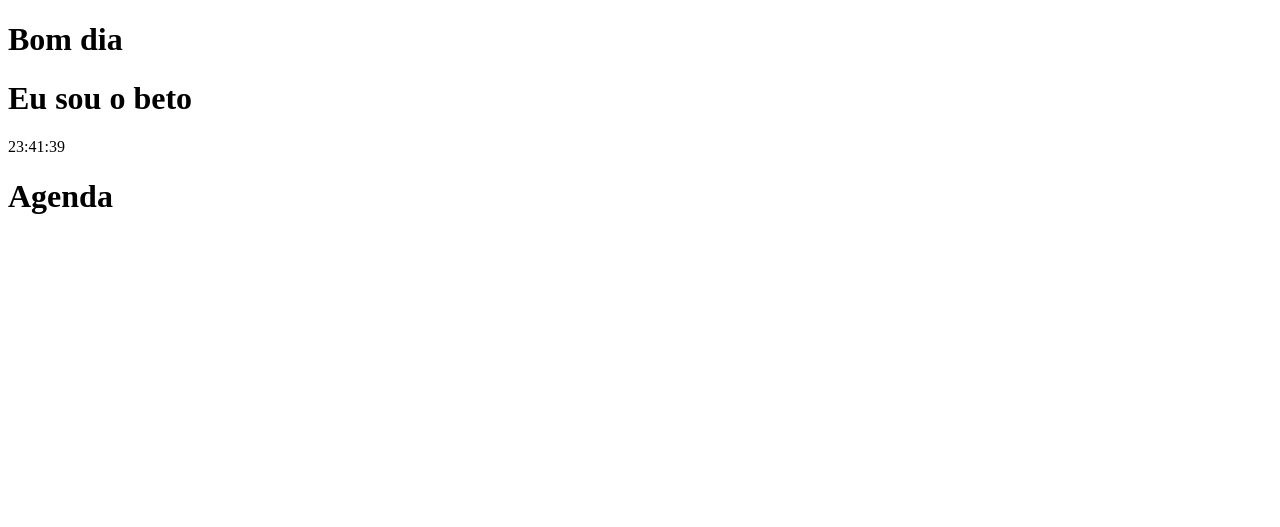
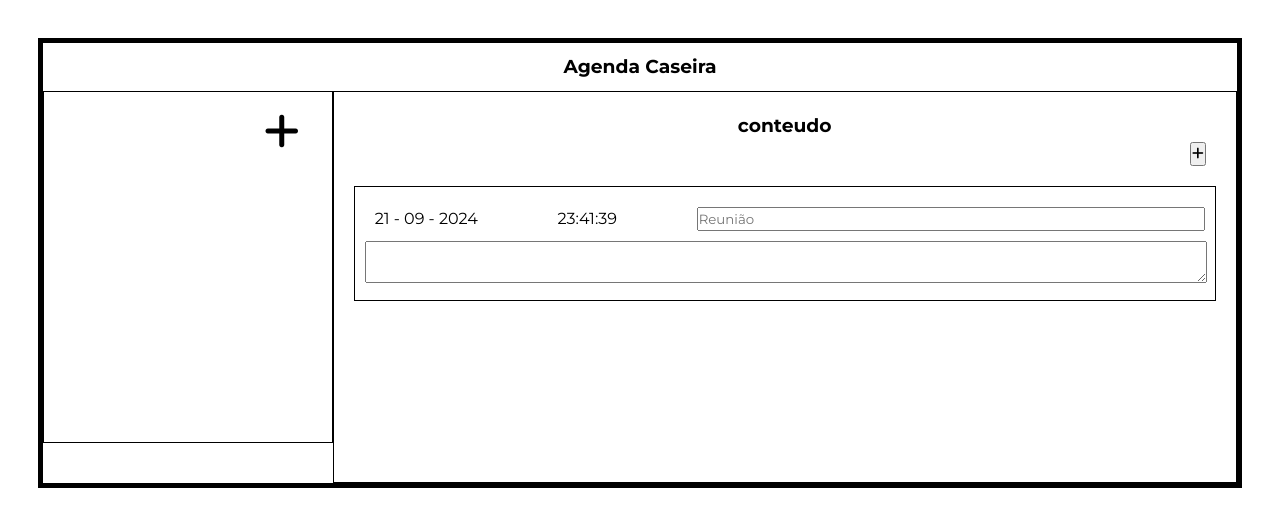
Before and after one commit to GabrielScachePrudencio/projAgendaCustomizavel, a Python web app: template templates/index.html in a window 1280 px wide. Shown: the top 527 px of the page. Run offline with Jinja, Linux system fonts and the light colour scheme; the template is opened without the code that fills it, so the values that code supplies are empty; some libraries are stand-ins or nearby versions.

Commit message:
Mensagem descritiva do que foi adicionado ou alterado

```diff
--- a/static/css/style.css
+++ b/static/css/style.css
@@ -1,5 +1,127 @@
 *{
     padding: 0px;
     margin: 0px;
-    box-sizing: border-box;
+    font-family: "Montserrat", sans-serif;
+
+    line-height: 1.5;
 }
+
+/* Container mae */
+.containerAgenda{
+    border: 5px solid black;
+    margin: 3%;
+}
+
+
+/* class para deixar o titulo no meio */
+.agendaTitulo{
+    margin: 10px 0px;
+    text-align: center;
+}
+
+
+
+/* Classe dentro do container mae que dividem o espaço em duas partes */
+.agenda{
+    display: flex;
+    justify-content: space-between;
+}
+
+.agendaNomes{
+    border: 1px solid black;
+    width: 25%;
+    height: 350px;
+}
+
+.agendaNomes div{
+    margin: 10px 10px 10px 10px;
+}
+
+input{
+    width: 100%;
+    height: 30px;
+}
+
+
+.buttonADD{
+    text-align: right;
+    padding-right: 10px;
+}
+
+.agendaNomes button{
+    height: 60px;
+    width: 60px;
+    font-size: 40px;
+    border-radius: 100%;
+    border:none;
+    background-color: white;
+}
+
+.agendaNomes button:hover{
+    background-color: grey;
+    transition: 0.3s;
+}
+
+#elementContainer div{
+    border: 1px solid black;
+    padding: 10px;
+    margin: 10px
+}
+
+
+.agendaMensagens{
+    border: 1px solid black;
+    padding: 20px;
+    width: 75%;
+}
+
+
+.conteudoMensagens{
+    text-align: right;
+    height: 350px;
+    overflow: hidden;
+}
+
+.padraoMensa{
+    border: 1px solid black;
+    padding: 10px;
+    margin: 20px 0px;
+}
+
+.deixandoAsInfoNomeio{
+    width: 100%;
+    display: flex;
+    justify-content: space-between;
+    padding: 10px;
+}
+
+.deixandoAsInfoNomeio p{
+    margin-right: 10px;
+}
+.deixandoAsInfoNomeio input{
+    width: 60%;
+    height: 20px;
+    margin-right: 10px;
+}
+
+.texteArea1{
+    text-align: right;
+    width: 100%;
+    margin-right: 10px;
+
+}
+
+
+@media (max-width: 500px) {
+    .agenda{
+        display: flex;
+
+        flex-direction: column;
+    }
+    .agendaNomes{
+        width: 100%;
+    }
+    .agendaMensagens{
+        width: 90%;
+    }
+}
--- a/static/js/scripts.js
+++ b/static/js/scripts.js
@@ -0,0 +1,63 @@
+let date = new Date()
+
+let dia = date.getDate()
+let mes = date.getMonth()
+if (mes < 10) {
+    mes++
+    mes = `0${mes}`
+}
+let year = date.getFullYear()
+
+let hora = date.getHours();
+let minutos = date.getMinutes();
+let segundos = date.getSeconds();
+
+document.querySelector('.horas').innerHTML = `${hora}:${minutos}:${segundos} `
+document.querySelector('.data').innerHTML = `${dia} - ${mes} - ${year}`
+
+
+
+//add um novo elemento nos nomes
+
+const addElementButton = document.getElementById('addElementButton')
+const elementContainer = document.getElementById('elementContainer')
+let qtddDeVezesQfoiAddNovoNome = 0
+
+addElementButton.addEventListener('click', function(){
+    if(qtddDeVezesQfoiAddNovoNome < 3){
+
+        qtddDeVezesQfoiAddNovoNome++
+
+        //cria o novo elemento
+        const newElement = document.createElement('div')
+
+        //atribui uma classe
+        //newElement.classList.add('new-element');
+
+        //modifica o conteundo
+        newElement.innerHTML = `
+                    <label for="titulo${qtddDeVezesQfoiAddNovoNome}">Novo nome:</label>
+                    <input type="text" id="titulo${qtddDeVezesQfoiAddNovoNome}" placeholder="compromissos..." required>
+                    <button type="button" class="get-button" data-id="${qtddDeVezesQfoiAddNovoNome}"> <i class="fa-solid fa-check"></i> </button>
+                `
+
+        //add o elemento no container
+        elementContainer.appendChild(newElement)
+    }
+
+})
+
+const getButtonNames = document.getElementById('titulo'+qtddDeVezesQfoiAddNovoNome)
+
+elementContainer.addEventListener('click', function(event){
+    if(event.target.classList.contains('get-button')) {
+        const id = event.target.getAttribute('data-id');
+
+        const inputTitulo = document.getElementById(`titulo${id}`);
+        const resultadoConteudo = document.querySelector('.resultadoInputNomes');
+
+        resultadoConteudo.innerHTML = `${inputTitulo.value} <br>`;
+        inputTitulo.value = ''; // Limpa o input após coletar o valor
+
+    }
+})
--- a/templates/index.html
+++ b/templates/index.html
@@ -1,25 +1,85 @@
 <!DOCTYPE html>
-<html lang="en">
+<html lang="pt-br">
 <head>
     <meta charset="UTF-8">
+
+    <!--para deixar resposivel deixa ele ser responsivel dentro do modo inspecionar no navegador-->
     <meta name="viewport" content="width=device-width, initial-scale=1.0">
-    <title>Projeto agenda do scache</title>
+
+
+    <link rel="stylesheet" href="https://cdnjs.cloudflare.com/ajax/libs/font-awesome/6.5.2/css/all.min.css">
+
+    <!--  fontes    -->
+    <link rel="preconnect" href="https://fonts.googleapis.com">
+    <link rel="preconnect" href="https://fonts.gstatic.com" crossorigin>
+    <link href="https://fonts.googleapis.com/css2?family=Montserrat:ital,wght@0,100..900;1,100..900&display=swap" rel="stylesheet">
+
+    <title>Projeto agenda caseira</title>
+    <link rel="stylesheet" href="../static/css/style.css">
+    <link rel="stylesheet" href="https://use.fontawesome.com/releases/v5.0.7/css/all.css">
+
+
 </head>
 <body>
-    <h1>Bom dia</h1>
-    <h1>Eu sou o beto</h1>
-    <div class="horas">
-        <p>  </p>
-    </div>
+    <article class="containerAgenda">
+        <!-- Nome do app -->
+        <section class="agendaTitulo">
+            <h1>Agenda Caseira </h1>
+        </section>
 
-    <script>
-        let date = new Date()
-        let hora = date.getHours();
-        let minutos = date.getMinutes();
-        let segundos = date.getSeconds();
+        <article class="agenda">
+            <!-- seccao onde vai ficar os nomes -->
 
-        document.querySelector('.horas').innerHTML = `${hora}:${minutos}:${segundos}`
-    </script>
-    <h1>Agenda</h1>
+            <section class="agendaNomes">
+                <form action="">
+
+                    <div class="buttonADD">
+                        <button type="submit" id="addElementButton">
+                            <i class="fa-solid fa-plus"></i>
+                        </button>
+                    </div>
+                    <div id="elementContainer">
+
+                    </div>
+                </form>
+
+
+            </section>
+
+
+            <!-- seccao onde vai ficar os conteudos dos nomes -->
+            <section class="agendaMensagens">
+                <section class="conteudoMensagens">
+
+                    <h3 style="text-align: center;" class="resultadoInputNomes">conteudo</h3>
+                        <div class="buttonADD">
+                            <button type="submit">
+                                <i class="fa-solid fa-plus"></i>
+                            </button>
+
+                        </div>
+                        <!-- padrao mensagens  -->
+
+                            <div class="padraoMensa">
+                                <div class="deixandoAsInfoNomeio">
+                                    <p class="data"> </p>
+                                    <p class="horas">  </p>
+                                    <input type="text" placeholder="Reunião">
+                                </div>
+                                <div>
+                                    <textarea name="Mensagem" class="texteArea1" >
+
+                                    </textarea>
+                                </div>
+                            </div>
+
+                </section>
+            </section>
+
+        </article>
+    </article>
+
+
+    <script src="../static/js/scripts.js"> </script>
 </body>
 </html>
```
